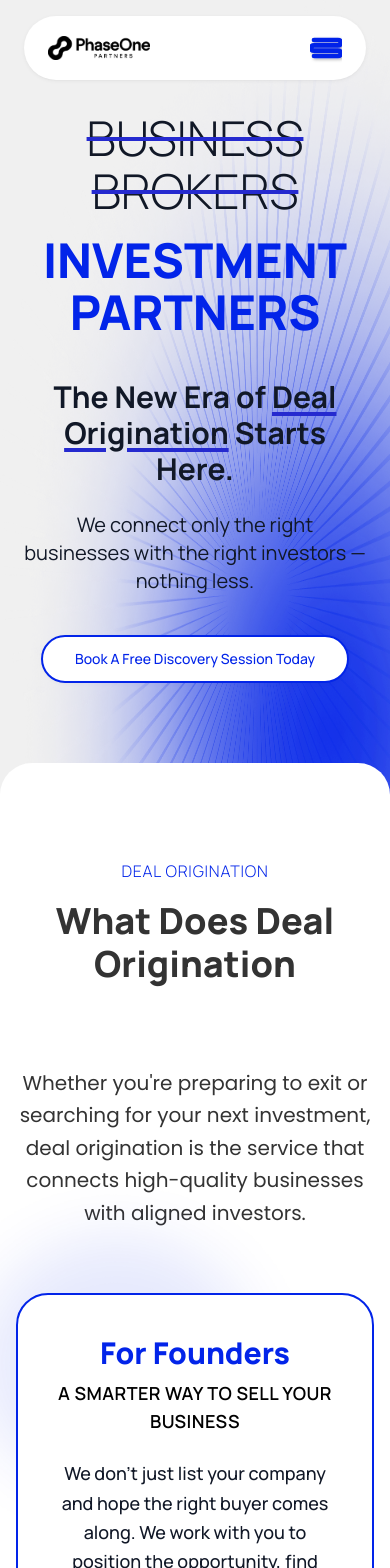
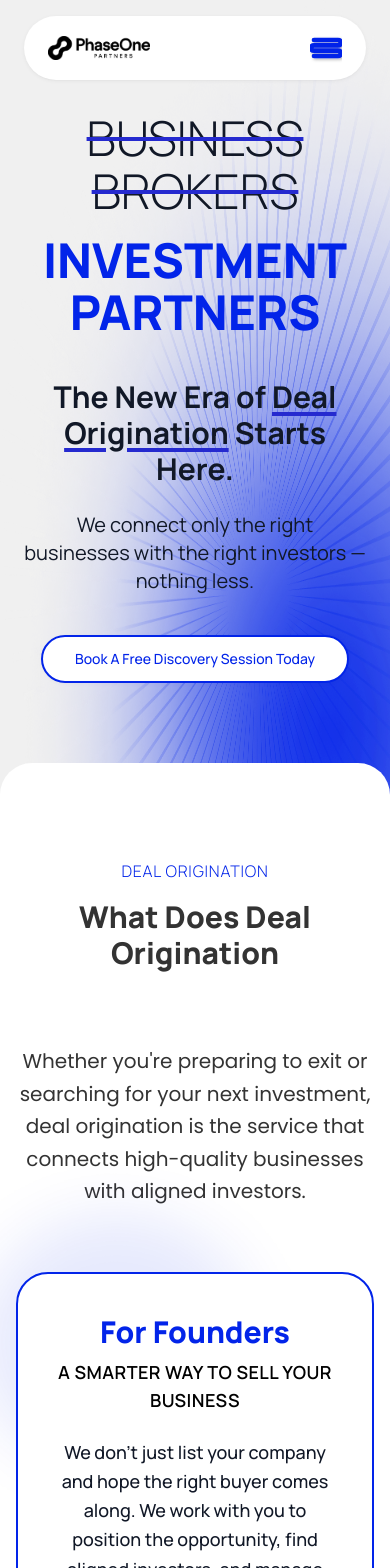
Before and after one commit to Haseeb-WebDeveloper/Phase-One-Partner, a Next.js app: page / in a window 390 px wide. Shown: the top 1568 px of the page. Built offline with nearby package versions, Linux system fonts and the light colour scheme.

Commit message:
Refactor styling and layout in InvestorFounder and WhoWeAre components; adjust text sizes, button widths, and image positioning for improved visual consistency and responsiveness.

```diff
--- a/src/components/pages/home/investor-founder.tsx
+++ b/src/components/pages/home/investor-founder.tsx
@@ -104,7 +104,7 @@ export default function InvestorFounder() {
   }, []);
 
   return (
-    <section className="w-full pt-24 lg:pt-32 pb-12 bg-white z-20 rounded-t-4xl -mt-12 relative">
+    <section className="w-full pt-24 lg:pt-32 pb-12 bg-white z-20 rounded-t-4xl -mt-12 relative overflow-hidden">
       <div className="max-w-7xl mx-auto px-4 sm:px-6 lg:px-8">
         {/* Section Header */}
         <div className="text-center font-manrope">
@@ -136,13 +136,13 @@ export default function InvestorFounder() {
 
             {/* Mobile */}
             <div className="lg:hidden space-y-1.5">
-              <h4 className="text-4xl max-w-4xl mx-auto font-extrabold text-[#333333] leading-[120%]">
+              <h4 className="text-3xl max-w-4xl mx-auto font-extrabold text-[#333333] leading-[120%]">
                 What Does Deal Origination
               </h4>
-              <div className="relative mt-1 flex gap-3 w-fit text-4xl max-w-4xl mx-auto font-extrabold text-[#333333]">
+              <div className="relative mt-1 flex gap-3 w-fit text-3xl max-w-4xl mx-auto font-extrabold text-[#333333]">
                 <p
                   ref={mobileHighlightRef}
-                  className="bg-[#c0c8f9] rounded-l-lg px-2 border-r-5 border-primary leading-[120%]"
+                  className="bg-[#c0c8f9] rounded-l-lg pl-2 pr-1 border-r-5 border-primary leading-[120%]"
                 >
                   Mean for You
                 </p>
@@ -152,7 +152,7 @@ export default function InvestorFounder() {
                   alt="PhaseOne tag"
                   width={400}
                   height={400}
-                  className="absolute -right-[3.5rem] -top-[1.5rem] w-fit h-7 lg:h-5"
+                  className="absolute -right-[70.4%] -top-[1.7rem]  w-full  h-7 lg:h-5"
                   priority
                   quality={100}
                 />
@@ -211,7 +211,7 @@ export default function InvestorFounder() {
                 </div>
               </div>
 
-              <Button className="py-6 w-fit mx-auto px-12 rounded-full text-background border-border transition-all duration-200 mt-auto text-lg font-medium font-lato">
+              <Button className="py-6  w-full lg:w-fit mx-auto px-12 rounded-full text-background border-border transition-all duration-200 mt-auto text-lg font-medium font-lato">
                 {section.buttonText}
               </Button>
             </div>
--- a/src/components/pages/home/who-we-are.tsx
+++ b/src/components/pages/home/who-we-are.tsx
@@ -156,24 +156,24 @@ export function WhoWeAre() {
         </div>
 
         {/* Mobile */}
-        <div className="lg:hidden relative flex gap-3 w-fit text-3xl lg:text-4xl xl:text-[62px] max-w-4xl mx-auto font-extrabold text-[#333333]">
+        <div className="lg:hidden relative flex gap-2 w-fit text-3xl lg:text-4xl xl:text-[62px] max-w-4xl mx-auto font-extrabold text-[#333333]">
           <p>We Get To </p>
           <p
             ref={mobileHighlightRef}
-            className="bg-[#c0c8f9] rounded-l-lg px-2 border-r-5 border-primary"
+            className="bg-[#c0c8f9] rounded-l-lg pl-2 pr-1 border-r-5 border-primary leading-[120%]"
           >
             Work
-          </p>
             <Image
               ref={mobileTagRef}
               src="/logo-tip.svg"
               alt="PhaseOne tag"
               width={400}
               height={400}
-            className="absolute -right-[3.5rem] -top-[1.8rem] w-fit h-7 lg:h-5"
+              className="absolute -right-[70%] -top-[1.7rem]  w-full  h-7 lg:h-5"
               priority
               quality={100}
             />
+          </p>
         </div>
 
         <p className="text-xl lg:text-[26px] text-pretty pt-6 text-[#333333] text-center">
```
Lines whose indentation alone changed are shown as unchanged.
